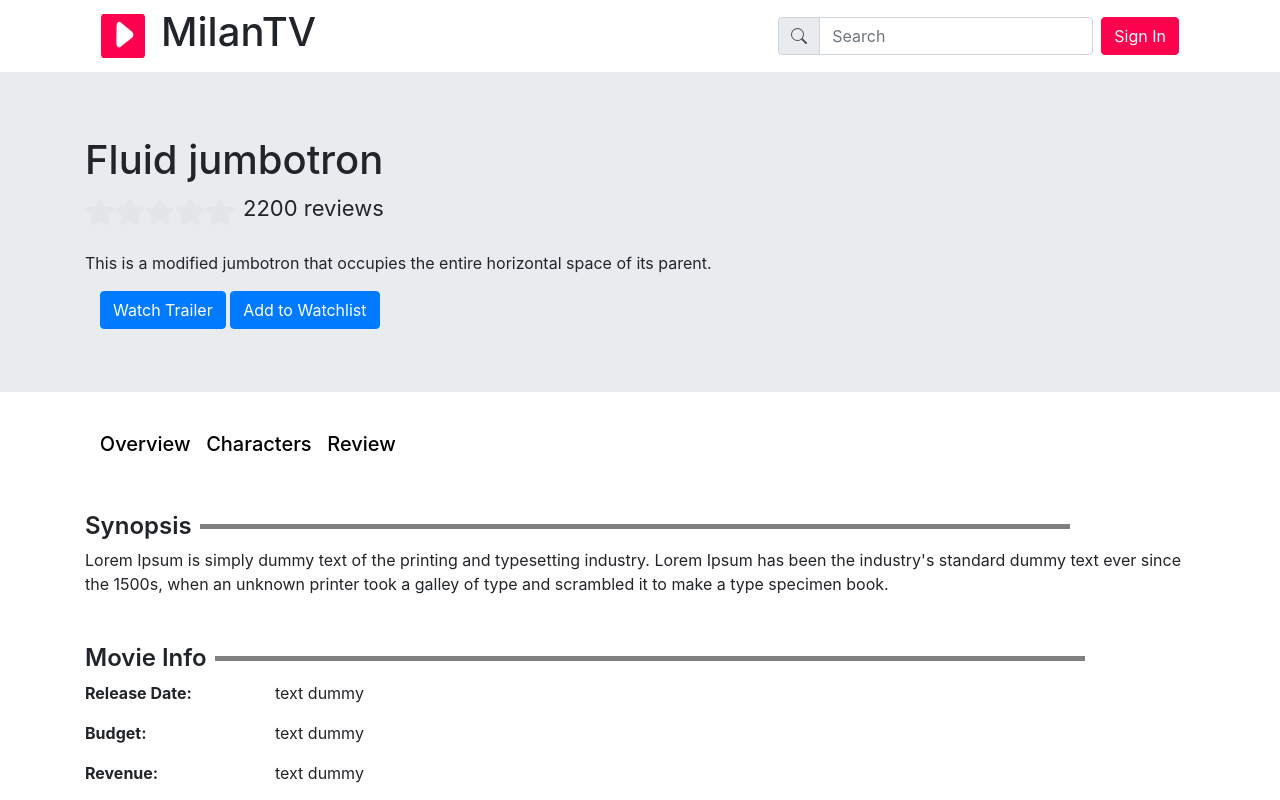
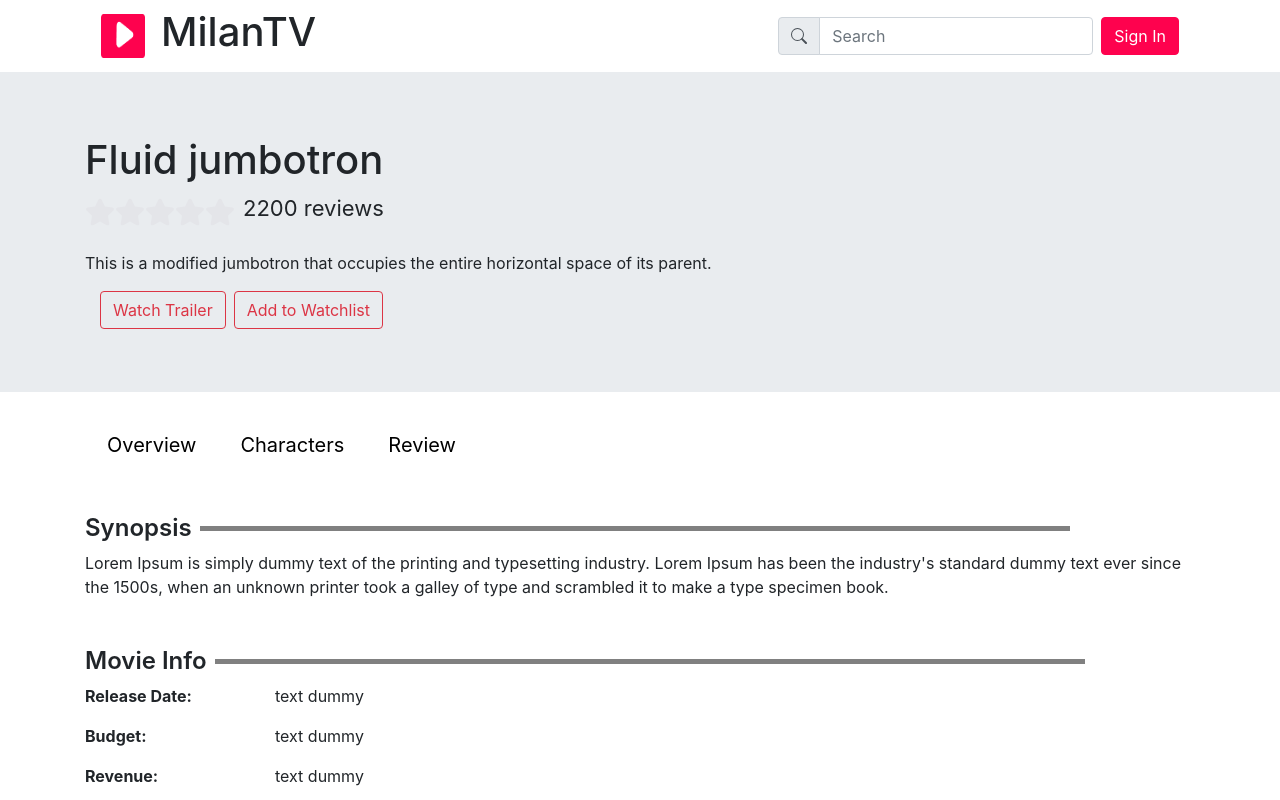
Before and after one commit to ibnubs/clone-movie2, a React (Create React App) app: page /detail in a window 1280 px wide. Shown: the top 800 px of the page. Built offline with nearby package versions, Linux system fonts and the light colour scheme.

Commit message:
[ibnu]-update review page initial

```diff
--- a/src/assets/style/detail.scss
+++ b/src/assets/style/detail.scss
@@ -1,25 +1,25 @@
 @import './variable.scss';
 
-.link-btn:hover, .active {
-    border: 1px red solid;
-    border-radius: 4px;
-    padding: 0.3rem;
-    background-color:red;
-    color: white;
-    font-weight: 600;
-    margin-right: -14px;
-}
+// .link-btn:hover, .active {
+//     border: 1px red solid;
+//     border-radius: 4px;
+//     padding: 0.3rem;
+//     background-color:red;
+//     color: white;
+//     font-weight: 600;
+//     margin-right: -14px;
+// }
 
-.link-btn {
-    border: none;
-    border-radius: 4px;
-    padding: 0.3rem;
-    background-color: white;
-    font-weight: 500;
-    margin-right: -14px;
-    color: black;
-    font-size: 1.25rem;
-}
+// .link-btn {
+//     border: none;
+//     border-radius: 4px;
+//     padding: 0.3rem;
+//     background-color: white;
+//     font-weight: 500;
+//     margin-right: -14px;
+//     color: black;
+//     font-size: 1.25rem;
+// }
 
 
 .title-detail{
@@ -42,3 +42,9 @@
         margin-left: 0.5rem;
     }
 }
+
+.btn-review{
+    font-size: 1.25rem;
+    color: black;
+    border:white
+}
--- /dev/null
+++ b/src/assets/style/review.scss
@@ -0,0 +1,15 @@
+@import './variable.scss';
+
+.btn-review{
+    font-size: 1.25rem;
+    color: black;
+    border:white
+}
+
+.dummy-pic{
+    border: 1px gray solid;
+    border-radius: 4px;
+    padding: 1rem;
+    background-color: darkgray;
+
+}
--- a/src/components/ContainerDisplayImg.js
+++ b/src/components/ContainerDisplayImg.js
@@ -17,7 +17,10 @@ const ContainerDisplayImg = () => {
                         This is a modified jumbotron that occupies the entire horizontal space of
                         its parent.
                     </p>
-                    <Col><Button>Watch Trailer</Button> <Button>Add to Watchlist</Button> </Col>
+                    <Col>
+                        <Button variant="outline-danger" className="mr-2">Watch Trailer</Button>
+                        <Button variant="outline-danger">Add to Watchlist</Button>
+                    </Col>
                 </Container>
             </Jumbotron>
         </Fragment>
--- a/src/components/Navbar.js
+++ b/src/components/Navbar.js
@@ -32,7 +32,7 @@ const Navigation = ({ handleShow }) => {
             </InputGroup>
           </Form>
           <div className="signin">
-            <Button onClick={handleShow}>Sign In</Button>
+            <Button onClick={handleShow} >Sign In</Button>
           </div>
         </Navbar.Collapse>
       </Navbar>
--- a/src/pages/DetailPageOverview.js
+++ b/src/pages/DetailPageOverview.js
@@ -1,7 +1,7 @@
 import React, { Fragment } from 'react'
 import Navigation from '../components/Navbar';
 import ContainerDisplayImg from '../components/ContainerDisplayImg';
-import {Container, Table} from 'react-bootstrap';
+import {Container, Row, Button} from 'react-bootstrap';
 import { Link } from 'react-router-dom';
 import Footers from '../components/Footers';
 import '../assets/style/detail.scss';
@@ -16,13 +16,13 @@ const DetailPageOverview = () => {
             <Container>
                 <div className="text-left mb-5 category">
                     <Link to="">
-                        <button className="link-btn active">Overview</button>
+                        <Button variant="outline-danger" className="btn-review" >Overview</Button>
                     </Link>
                     <Link to="">
-                        <button className="link-btn">Characters</button>
+                        <Button variant="outline-danger" className="btn-review" >Characters</Button>
                     </Link>
                     <Link to="">
-                        <button className="link-btn">Review</button>
+                        <Button variant="outline-danger" className="btn-review" >Review</Button>
                     </Link>
                 </div>
                 <p className="title-detail h4" >
@@ -39,7 +39,7 @@ const DetailPageOverview = () => {
                             Movie Info
                         </span>
                     </p>
-                    <div className="row">
+                    <Row>
                         <div className="col-2">
                             <p className="font-weight-bold">Release Date:</p>
                             <p className="font-weight-bold">Budget:</p>
@@ -50,7 +50,7 @@ const DetailPageOverview = () => {
                             <p>text dummy</p>
                             <p>text dummy</p>
                         </div>
-                    </div>
+                    </Row>
                 </div>
 
 
--- /dev/null
+++ b/src/pages/Review.js
@@ -0,0 +1,53 @@
+import React, { Fragment } from 'react'
+import Navigation from '../components/Navbar';
+import ContainerDisplayImg from '../components/ContainerDisplayImg';
+import {Container, Button, Row, Col, Form} from 'react-bootstrap';
+import { Link } from 'react-router-dom';
+import Footers from '../components/Footers';
+import '../assets/style/review.scss';
+import StarRating from '../components/StarRating';
+
+const Review = () => {
+    return (
+        <Fragment>
+            <Container>
+                <Navigation />
+            </Container>
+            <ContainerDisplayImg />
+            <Container>
+                <div className="text-left mb-5 category">
+                    <Link to="">
+                        <Button variant="outline-danger" className="btn-review" >Overview</Button>
+                    </Link>
+                    <Link to="">
+                        <Button variant="outline-danger" className="btn-review" >Characters</Button>
+                    </Link>
+                    <Link to="">
+                        <Button variant="outline-danger" className="btn-review" >Review</Button>
+                    </Link>
+                </div>
+                <Row>
+                    <Col sm={1} style={{marginLeft:'20px'}}>
+                        <div className="dummy-pic text-center" >PIC</div>
+                    </Col>
+                    <Col>
+                        <p className="font-weight-bold">Text Nama Review</p>
+                        <div style={{marginTop:'-10px'}}>
+                            <StarRating />
+                        </div>
+                    </Col>
+                </Row>
+                <Row style={{paddingLeft:'8rem', border:'1px solid black'}}>
+                    <Form>
+                        <Form.Group>
+                            <Form.Control as="textarea" rows="3" style={{width:"70vw"}}></Form.Control>
+                        </Form.Group>
+                    </Form>
+                </Row>
+            </Container>
+            <Footers />
+        </Fragment>
+    )
+}
+
+export default Review;
--- a/src/routers/Routes.js
+++ b/src/routers/Routes.js
@@ -7,6 +7,7 @@ import Footers from "../components/Footers";
 import SignUp from "../components/SignUp";
 import Profile from "../pages/Profile";
 import Detail from "../pages/DetailPageOverview";
+import Review from "../pages/Review";
 
 
 
@@ -19,6 +20,7 @@ const Routes = () => {
                 <Route path="/signup" exact component={SignUp} />
                 <Route path="/profile" exact component={Profile} />
                 <Route path="/detail" exact component={Detail} />
+                <Route path="/review" exact component={Review} />
                 <Footers />
             </Switch>
         </Fragment>
```
